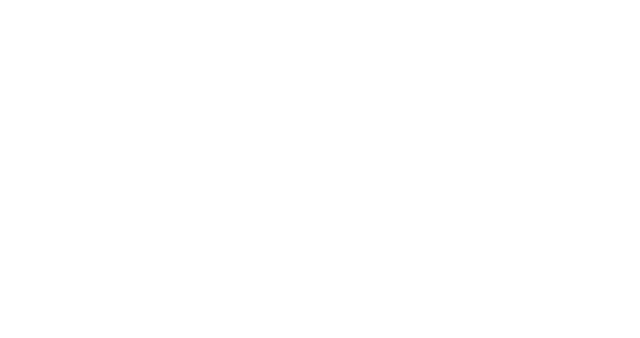
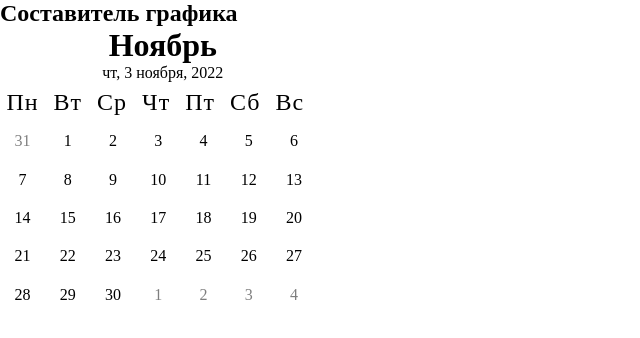
Before and after one commit to MorpheusAuditore/Calendar-for-job-schedule-2-2, a plain HTML site: page html/index.html in a window 1280 px wide. Shown: the whole page, without its empty margins (0-640 px from the left). Drawn offline with Linux system fonts and the light colour scheme.

Commit message:
make one month and delete unnecessary files

```diff
--- a/JS/JavascriptCode.js
+++ /dev/null
@@ -1,5 +0,0 @@
-function Handler(event) {
-    event.screenX
-}
-var rect = document.getElementById("rect");
-rect.addEventListener("click", Handler);
--- /dev/null
+++ b/html/JavascriptCode.js
@@ -0,0 +1 @@
+console.log("that file");
--- a/html/index.html
+++ b/html/index.html
@@ -2,10 +2,67 @@
 <html>
     <head>
         <meta charset="utf-8">
-        <title>Главная</title>
+        <title>Составитель графика</title>
+        <link rel="stylesheet" href="styles.css">
     </head>
     <body>
-        <script>
-        </script>
+        <h2 class="head">Составитель графика</h2>
+        <div class="container" id="container">
+            <div class="calendar" id="calendar">
+                <div class="month" id="month">
+                    <div class="date" id="date">
+                        <h1>Ноябрь</h1>
+                        <p>чт, 3 ноября, 2022</p>
+                    </div>
+                    <div class="weekdays" id="weekdays">
+                        <div>Пн</div>
+                        <div>Вт</div>
+                        <div>Ср</div>
+                        <div>Чт</div>
+                        <div>Пт</div>
+                        <div>Сб</div>
+                        <div>Вс</div>
+                    </div>
+                    <div class="days" id="days">
+                        <div class="prevDate">31</div>
+                        <div>1</div>
+                        <div>2</div>
+                        <div>3</div>
+                        <div>4</div>
+                        <div>5</div>
+                        <div>6</div>
+                        <div>7</div>
+                        <div>8</div>
+                        <div>9</div>
+                        <div>10</div>
+                        <div>11</div>
+                        <div>12</div>
+                        <div>13</div>
+                        <div>14</div>
+                        <div>15</div>
+                        <div>16</div>
+                        <div>17</div>
+                        <div>18</div>
+                        <div>19</div>
+                        <div>20</div>
+                        <div>21</div>
+                        <div>22</div>
+                        <div>23</div>
+                        <div>24</div>
+                        <div>25</div>
+                        <div>26</div>
+                        <div>27</div>
+                        <div>28</div>
+                        <div>29</div>
+                        <div>30</div>
+                        <div class="nextDate">1</div>
+                        <div class="nextDate">2</div>
+                        <div class="nextDate">3</div>
+                        <div class="nextDate">4</div>
+                    </div>
+                </div>
+            </div>
+        </div>
+        <script src="JavascriptCode.js"></script>
     </body>
 </html>
--- a/html/styles.css
+++ b/html/styles.css
@@ -1,15 +1,59 @@
-body, html{
+*{
     margin: 0;
-    overflow: hidden;
+    padding: 0;
+    box-sizing: border-box;
 }
-#rect{
-    width: 100px;
-    height: 100px;
-    background: green;
-    border: 3px solid #333;
+
+.container{
+    width: 100%;
+    height: 100vh;
+    display: flex;
 }
-#blueRect{
-    width: 50px;
-    height: 50px;
-    background: blue;
+.calendar{
+    width: 20rem;
+    height: 45rem;
+    display: flex;
+    text-align: center;
 }
+.weekdays{
+    width: 100%;
+    height: 40px;
+    padding: 0 .4em;
+    display: flex;
+    text-align: center;
+    justify-content: center;
+    align-items: center;
+}
+.weekdays div{
+    font-size: 1.5rem;
+    font-weight: 400;
+    letter-spacing: 1px;
+    margin-right: 15px;
+    display: flex;
+    align-items: center;
+    justify-content: center;
+}
+.days{
+    width: 100%;
+    display: flex;
+    align-items: center;
+    flex-wrap: wrap;
+}
+
+.days div{
+    margin: 0.7rem;
+    width: calc(10rem/7);
+    height: 1rem;
+    display: flex;
+    justify-content: center;
+    align-items: center;
+}
+.prevDate,
+.nextDate{
+    opacity: 0.5;
+}
+
+.days div:hover{
+    border: 0.2rem red solid;
+    cursor: pointer;
+}
```
Also changed, not shown: html/users.json (deleted, +0 -10 lines), html/vergil.png (deleted), 2 other files.
